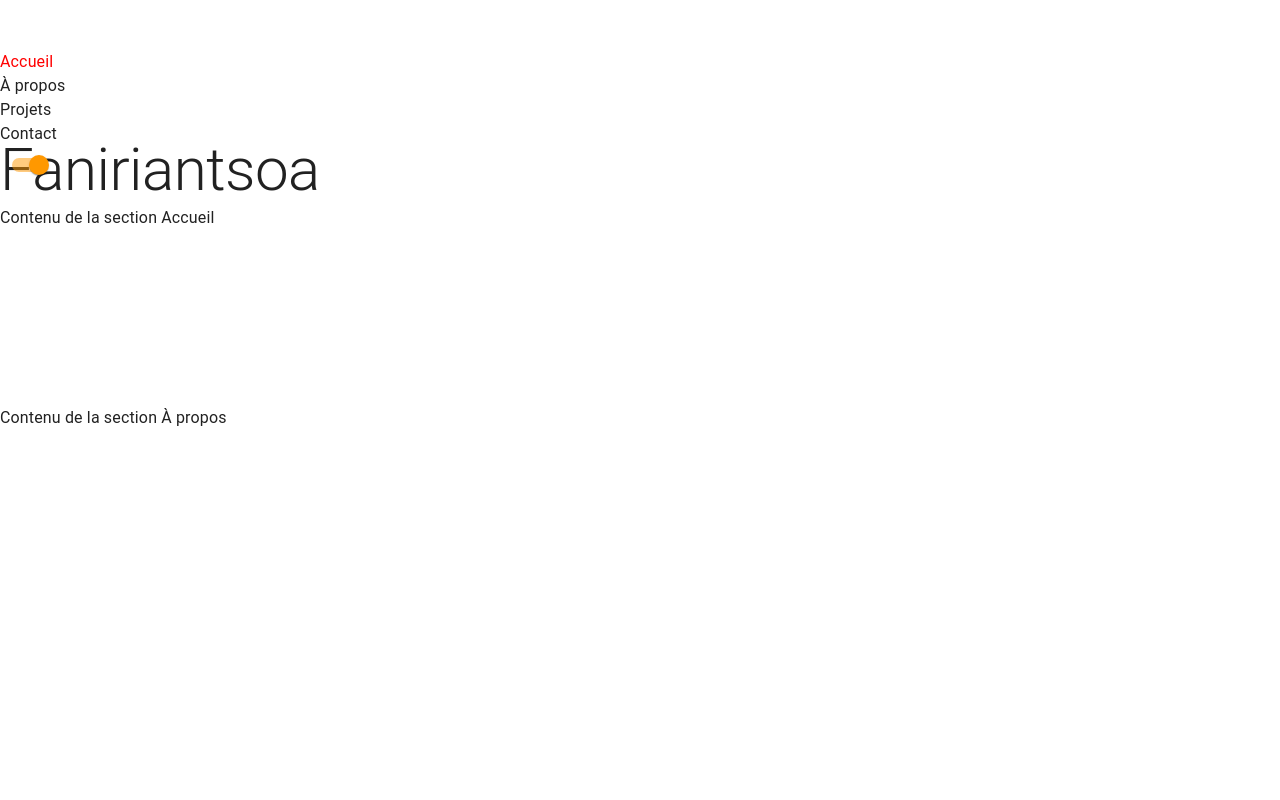
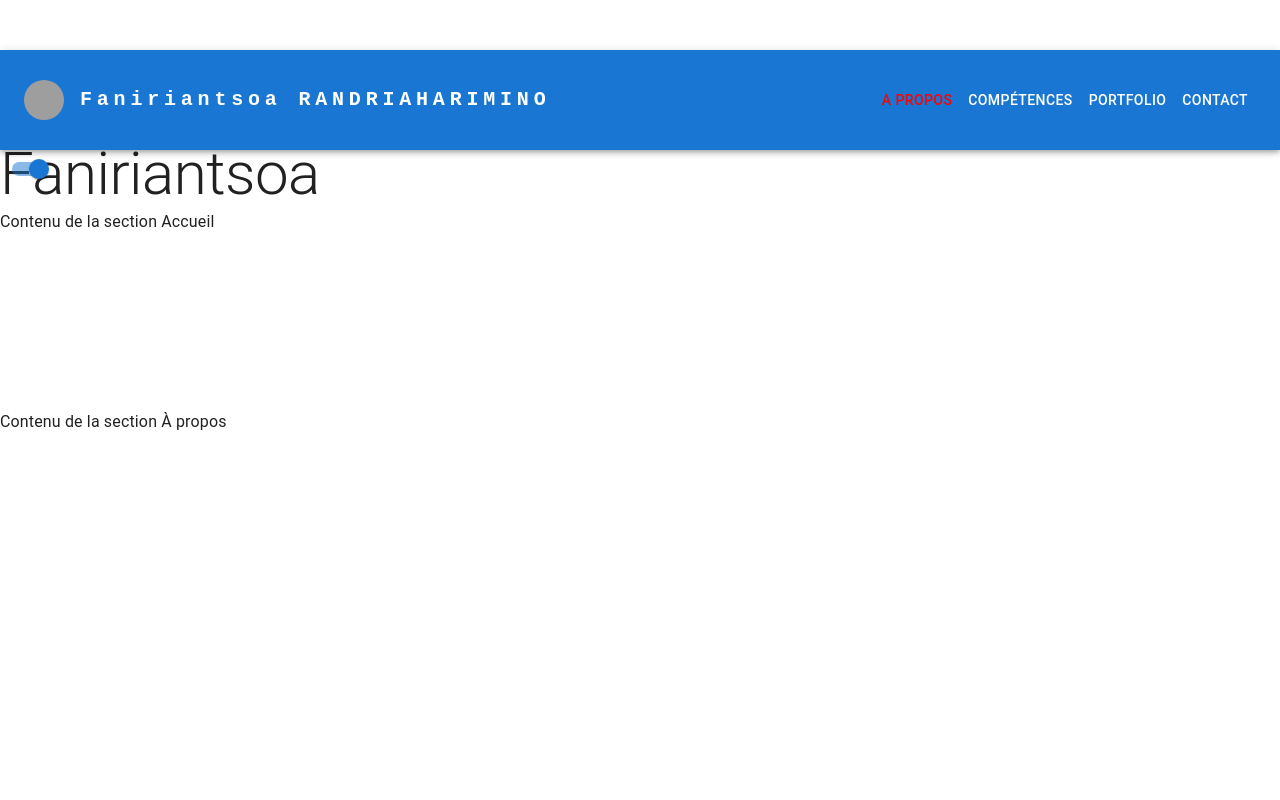
Before and after one commit to Faniry1015/faniry-portfolio-app, a React (Vite) app: page / in a window 1280 px wide. Shown: the top 800 px of the page. Built offline with nearby package versions, Linux system fonts and the light colour scheme; grey boxes are pictures that could not be loaded.

Commit message:
handle navbar style

```diff
--- a/package.json
+++ b/package.json
@@ -10,6 +10,9 @@
     "preview": "vite preview"
   },
   "dependencies": {
+    "@mui/icons-material": "^5.14.16",
+    "@mui/material": "^5.14.16",
+    "@mui/styles": "^5.14.16",
     "bootstrap": "^5.3.2",
     "react": "^18.2.0",
     "react-dom": "^18.2.0",
--- a/src/App.jsx
+++ b/src/App.jsx
@@ -4,7 +4,6 @@ import './App.css'
 import { Typography } from '@mui/material';
 import CustomThemeProvider from './ThemeProvider/ThemeProvider';
 import Header from './Components/Header';
-
 
 function App() {
   const [themeStatus, setThemeStatus] = useState('light')
@@ -19,16 +18,16 @@ function App() {
         <Header onThemeChange={handleThemeToggle} />
         <Typography variant='h2'>Faniriantsoa</Typography>
         <div>
-          <section id="accueil"  style={{height: '200px'}} className=''>
+          <section id="propos"  style={{height: '200px'}} className='mainSection'>
             Contenu de la section Accueil
           </section>
-          <section id="apropos" style={{height: '600px'}} className=''>
+          <section id="competences" style={{height: '600px'}} className='mainSection'>
             Contenu de la section À propos
           </section>
-          <section id="projets" style={{height: '600px'}} className=''>
+          <section id="portfolio" style={{height: '600px'}} className='mainSection'>
             Contenu de la section Projets
           </section>
-          <section id="contact" style={{height: '600px'}} className=''>
+          <section id="contact" style={{height: '600px'}} className='mainSection'>
             Contenu de la section Contact
           </section>
         </div>
--- a/src/Components/Header.jsx
+++ b/src/Components/Header.jsx
@@ -11,7 +11,7 @@ function Header({ onThemeChange, accueilRef, aproposRef, projetsRef, contactRef
         setIsLight(!isLight)
     }
 
-    return (
+    return (<>
         <div className='header'>
             <NavBar />
             <Switch
@@ -20,6 +20,8 @@ function Header({ onThemeChange, accueilRef, aproposRef, projetsRef, contactRef
                 inputProps={{ 'aria-label': 'controlled' }}
             />
         </div>
+    </>
+
     )
 }
 
--- a/src/Components/NavBar.jsx
+++ b/src/Components/NavBar.jsx
@@ -1,31 +1,48 @@
-import React, { useEffect } from 'react';
+import React, { useEffect, useState } from 'react';
 import '../Styles/NavBar.css'
+import AppBar from '@mui/material/AppBar';
+import Box from '@mui/material/Box';
+import Toolbar from '@mui/material/Toolbar';
+import IconButton from '@mui/material/IconButton';
+import Typography from '@mui/material/Typography';
+import Menu from '@mui/material/Menu';
+import MenuIcon from '@mui/icons-material/Menu';
+import Container from '@mui/material/Container';
+import Avatar from '@mui/material/Avatar';
+import Button from '@mui/material/Button';
+import MenuItem from '@mui/material/MenuItem';
 
 function NavBar() {
+    const sections = [
+        { label: 'A propos', id: 'propos' },
+        { label: 'Compétences', id: 'competences' },
+        { label: 'Portfolio', id: 'portfolio' },
+        { label: 'Contact', id: 'contact' }];
+
     useEffect(() => {
         const ratio = 0.6;
         const windowHeight = window.innerHeight;
-        const y = Math.round(windowHeight * ratio); // Utilisez une multiplication plutôt qu'une affectation
+        const y = Math.round(windowHeight * ratio);
 
-        const observer = new IntersectionObserver((entries) => {
+        const callback = (entries) => {
             entries.forEach((entry) => {
                 if (entry.isIntersecting) {
                     const sectionId = entry.target.id;
                     const navLinks = document.querySelectorAll('.nav-link');
-
                     navLinks.forEach((link) => {
                         link.classList.remove('active');
+                        link.parentNode.classList.remove('active');
                         if (link.getAttribute('href').slice(1) === sectionId) {
                             link.classList.add('active');
+                            link.parentNode.classList.add('active');
                         }
                     });
                 }
             });
-        }, {
-            rootMargin: `-${windowHeight - y - 1}px 0px -${y}px 0px`, // Utilisez windowHeight au lieu de window.innerHeight
-        });
-
-        const sections = document.querySelectorAll('section');
+        }
+        const options = { rootMargin: `-${windowHeight - y - 1}px 0px -${y}px 0px` }
+        const observer = new IntersectionObserver(callback, options);
+        const sections = document.querySelectorAll('.mainSection');
 
         sections.forEach((section) => {
             observer.observe(section);
@@ -36,14 +53,119 @@ function NavBar() {
         };
     }, []);
 
+    const [anchorElNav, setAnchorElNav] = useState(null);
 
-    return (
-        <nav>
-            <a href="#accueil" className="nav-link active">Accueil</a>
-            <a href="#apropos" className="nav-link">À propos</a>
-            <a href="#projets" className="nav-link">Projets</a>
-            <a href="#contact" className="nav-link">Contact</a>
-        </nav>
+    const handleOpenNavMenu = (event) => {
+        setAnchorElNav(event.currentTarget);
+    };
+
+    const handleCloseNavMenu = () => {
+        setAnchorElNav(null);
+    };
+
+    const customBoxStyles = {
+        backgroundColor: 'lightblue',  // Couleur d'arrière-plan
+        color: 'black',               // Couleur du texte
+        padding: '16px',              // Espacement interne
+        border: '1px solid gray',     // Bordure
+        borderRadius: '4px',          // Coins arrondis
+      };
+
+    return (<>
+        <AppBar position="static">
+            <Container maxWidth="xl">
+                <Toolbar disableGutters>
+                    <Box sx={{ mr: 2, flexGrow: 0}}>
+                        <IconButton sx={{ p: 0 }}>
+                            <Avatar alt="Remy Sharp" src="/static/images/avatar/2.jpg" />
+                        </IconButton>
+                    </Box>
+                    <Typography
+                        variant="h6"
+                        noWrap
+                        component="a"
+                        href="#app-bar-with-responsive-menu"
+                        sx={{
+                            mr: 2,
+                            display: { xs: 'none', md: 'flex' },
+                            fontFamily: 'monospace',
+                            fontWeight: 700,
+                            letterSpacing: '.3rem',
+                            color: 'inherit',
+                            textDecoration: 'none',
+                        }}
+                    >
+                        Faniriantsoa RANDRIAHARIMINO
+                    </Typography>
+                    <Typography
+                        variant="h5"
+                        noWrap
+                        component="a"
+                        href="#app-bar-with-responsive-menu"
+                        sx={{
+                            mr: 2,
+                            display: { xs: 'flex', md: 'none' },
+                            fontFamily: 'monospace',
+                            fontWeight: 700,
+                            letterSpacing: '.3rem',
+                            color: 'inherit',
+                            textDecoration: 'none',
+                        }}
+                    >
+                        Faniriantsoa R.
+                    </Typography>
+
+                    <Box sx={{ flexGrow: 1, display: { xs: 'flex', md: 'none' }, justifyContent: 'flex-end' }}>
+                        <IconButton
+                            size="large"
+                            aria-label="account of current user"
+                            aria-controls="menu-appbar"
+                            aria-haspopup="true"
+                            onClick={handleOpenNavMenu}
+                            color="inherit"
+                        >
+                            <MenuIcon />
+                        </IconButton>
+                        <Menu
+                            id="menu-appbar"
+                            anchorEl={anchorElNav}
+                            anchorOrigin={{
+                                vertical: 'bottom',
+                                horizontal: 'left',
+                            }}
+                            keepMounted
+                            transformOrigin={{
+                                vertical: 'top',
+                                horizontal: 'left',
+                            }}
+                            open={Boolean(anchorElNav)}
+                            onClose={handleCloseNavMenu}
+                            sx={{
+                                display: { xs: 'block', md: 'none' },
+                            }}
+                        >
+                            {sections.map((section) => (
+                                <MenuItem key={section.id} onClick={handleCloseNavMenu}>
+                                    <Typography textAlign="center"><a href={`#${section.id}`} className="nav-link">{section.label}</a></Typography>
+                                </MenuItem>
+                            ))}
+                        </Menu>
+                    </Box>
+                    <Box sx={{ flexGrow: 1, display: { xs: 'none', md: 'flex' }, justifyContent: 'flex-end'}}>
+                        {sections.map((section) => (
+                            <Button
+                                key={section.id}
+                                onClick={handleCloseNavMenu}
+                                sx={{ my: 2, color: 'white', display: 'block', height: 100, m: 0,  }}
+                            >
+                                <a href={`#${section.id}`} className="nav-link active">{section.label}</a>
+                            </Button>
+                        ))}
+                    </Box>
+                </Toolbar>
+            </Container>
+        </AppBar>
+    </>
     );
 }
 
--- a/src/Styles/NavBar.css
+++ b/src/Styles/NavBar.css
@@ -1,3 +1,3 @@
 .active {
-    color: red
+    color: red;
 }
--- a/src/ThemeProvider/ThemeProvider.jsx
+++ b/src/ThemeProvider/ThemeProvider.jsx
@@ -7,9 +7,9 @@ function CustomThemeProvider({ children, onThemeChange }) {
     const theme = createTheme({
         palette: {
             mode: onThemeChange,
-            primary: {
-                main: orange[500]
-            }
+            // primary: {
+            //     main: orange[500]
+            // }
         }
     })
     return (
```
Also changed, not shown: 1 other file (tests, documents, lock files or other folders).
